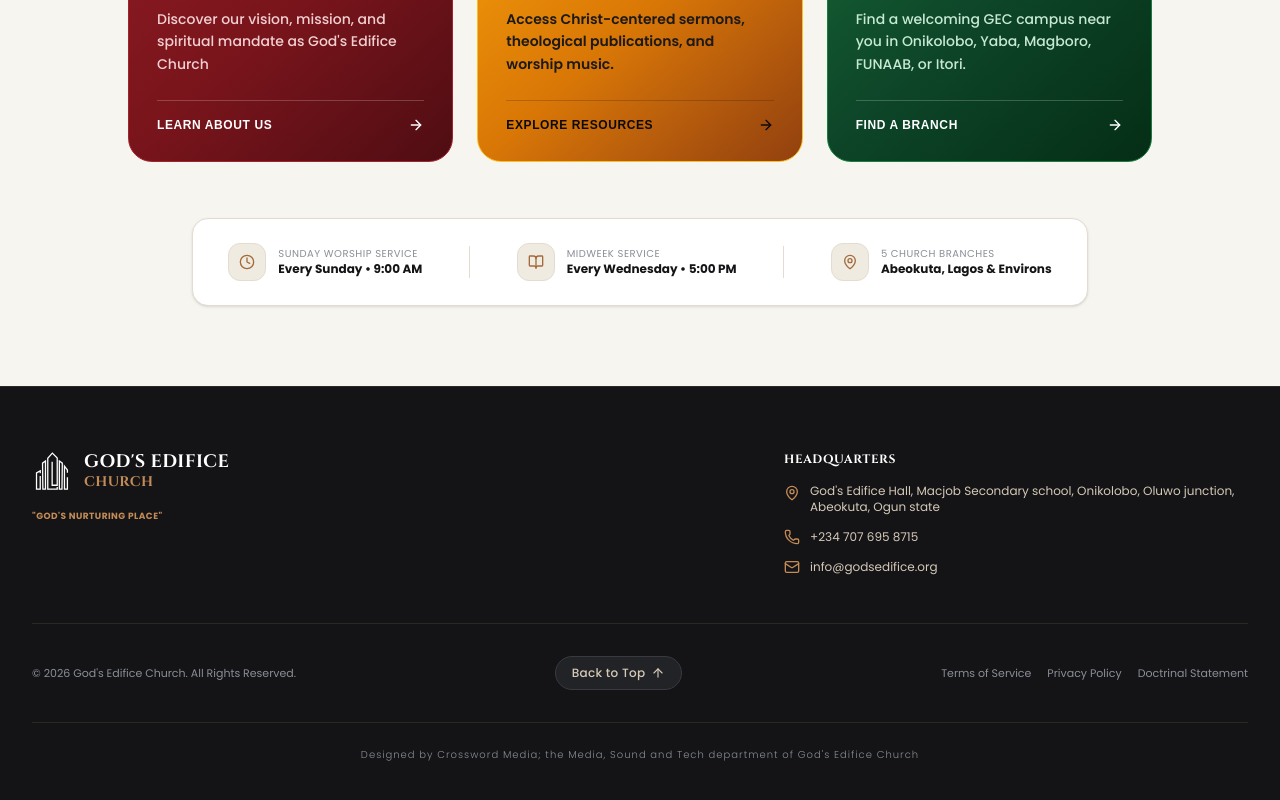
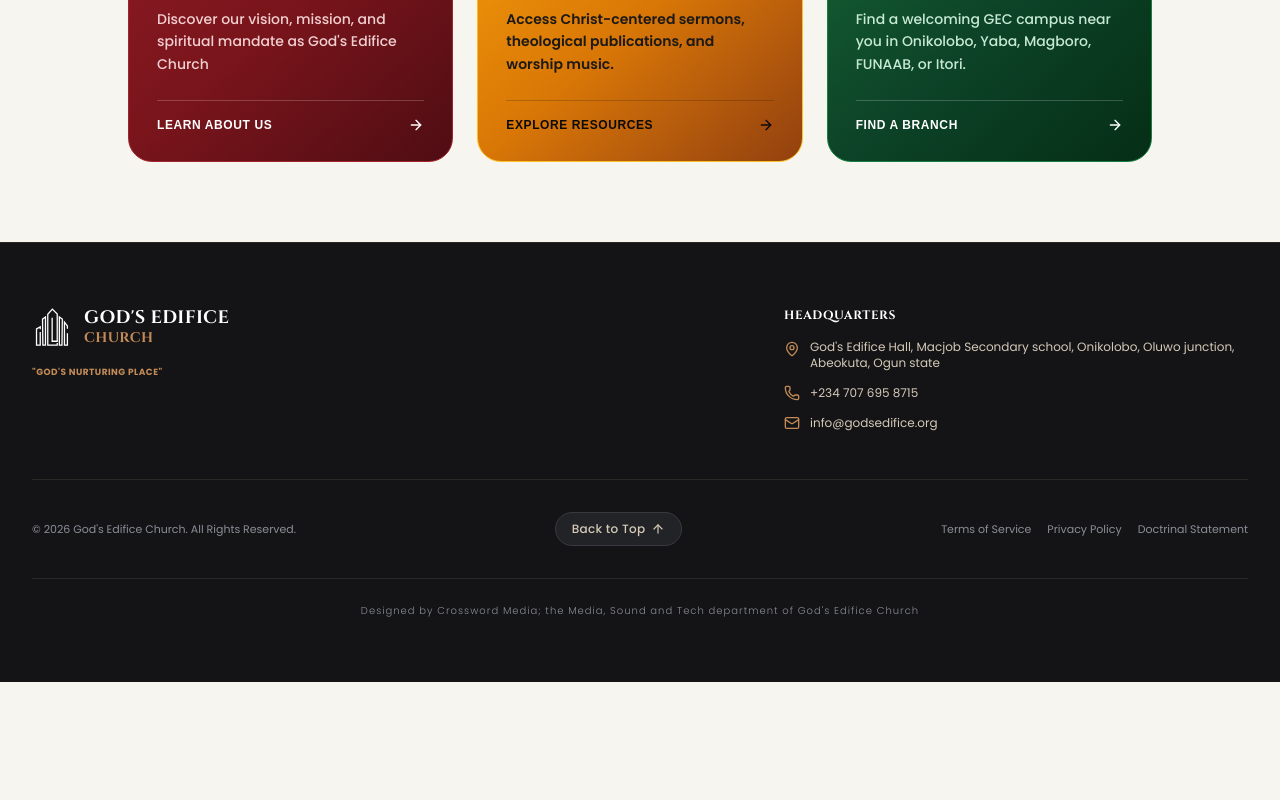
Before and after one commit to Bkins21/church, a React (Vite) app: page / in a window 1280 px wide. Shown: the part 1292-2092 px from the top of the page. After the commit the page ends 1974 px from the top, so only its background shows below. Built offline with nearby package versions, Linux system fonts and the light colour scheme; no server answers; the database is empty; a web font is replaced by a local one.

Commit message:
refactor(hero): remove weekly gathering summary
Clean up the Hero component by removing the hardcoded weekly gathering times section to reduce clutter and prepare for a more dynamic or page-specific implementation.

```diff
--- a/src/components/Hero.tsx
+++ b/src/components/Hero.tsx
@@ -437,42 +437,7 @@
           </div>
         </div>
 
-        {/* Weekly Gathering Times Summary (Warm Editorial) */}
-        <div className="mt-14 p-6 rounded-2xl bg-white border border-[#E4DCD0] max-w-4xl mx-auto flex flex-col sm:flex-row items-center justify-around gap-6 text-center sm:text-left shadow-sm">
-          <div className="flex items-center gap-3">
-            <div className="p-2.5 rounded-xl bg-[#F0EBE1] text-[#A36B3B] shrink-0 border border-[#E4DCD0]">
-              <Clock className="h-4 w-4" />
-            </div>
-            <div>
-              <p className="text-[10px] text-[#8A8E96] font-mono uppercase tracking-wider">Sunday Worship Service</p>
-              <p className="text-xs font-bold text-[#141416]">Every Sunday • 9:00 AM</p>
-            </div>
-          </div>
 
-          <div className="hidden sm:block w-px h-8 bg-[#E4DCD0]" />
-
-          <div className="flex items-center gap-3">
-            <div className="p-2.5 rounded-xl bg-[#F0EBE1] text-[#A36B3B] shrink-0 border border-[#E4DCD0]">
-              <BookOpen className="h-4 w-4" />
-            </div>
-            <div>
-              <p className="text-[10px] text-[#8A8E96] font-mono uppercase tracking-wider">Midweek Service</p>
-              <p className="text-xs font-bold text-[#141416]">Every Wednesday • 5:00 PM</p>
-            </div>
-          </div>
-
-          <div className="hidden sm:block w-px h-8 bg-[#E4DCD0]" />
-
-          <div className="flex items-center gap-3">
-            <div className="p-2.5 rounded-xl bg-[#F0EBE1] text-[#A36B3B] shrink-0 border border-[#E4DCD0]">
-              <MapPin className="h-4 w-4" />
-            </div>
-            <div>
-              <p className="text-[10px] text-[#8A8E96] font-mono uppercase tracking-wider">5 Church Branches</p>
-              <p className="text-xs font-bold text-[#141416]">Abeokuta, Lagos & Environs</p>
-            </div>
-          </div>
-        </div>
 
       </div>
     </div>
```
